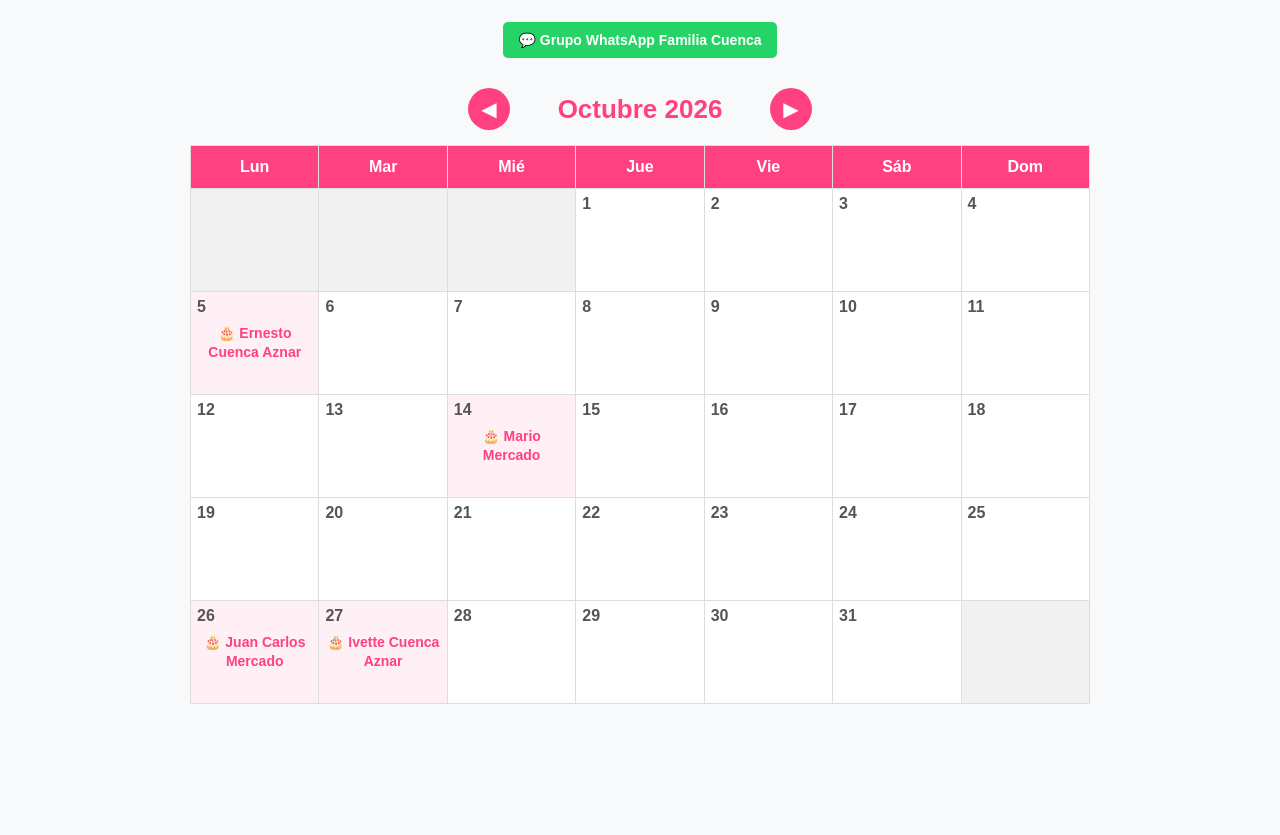
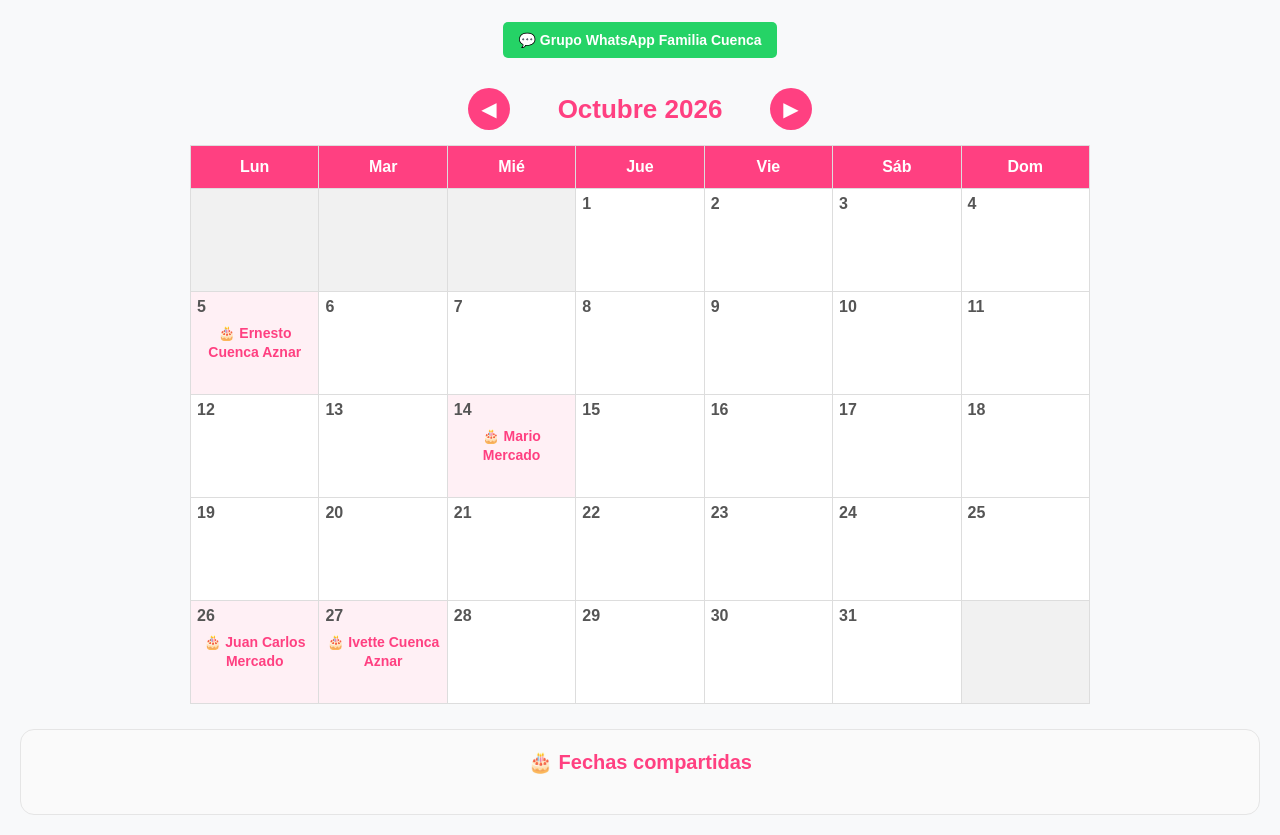
Before and after one commit to FafutisCuenca/cumpleanos-familia-Cuenca, a plain HTML site: page index.html in a window 1280 px wide. Shown: the part 116-951 px from the top of the page. Before the commit the page ends 865 px from the top, so only its background shows below. Drawn offline with Linux system fonts and the light colour scheme.

Commit message:
Add section for shared dates in index.html

```diff
--- a/index.html
+++ b/index.html
@@ -667,6 +667,19 @@
 
     </div>
 
+     <!-- FECHAS COMPARTIDAS -->
+
+        <div class="bloqueEstadistica fechasCompartidas">
+
+            <h3>🎂 Fechas compartidas</h3>
+
+            <div id="estadisticaFechasCompartidas">
+
+                <!-- JavaScript -->
+
+            </div>
+
+        </div>
 
     <!-- ==========================================
          CUMPLEAÑOS DE HOY
```
